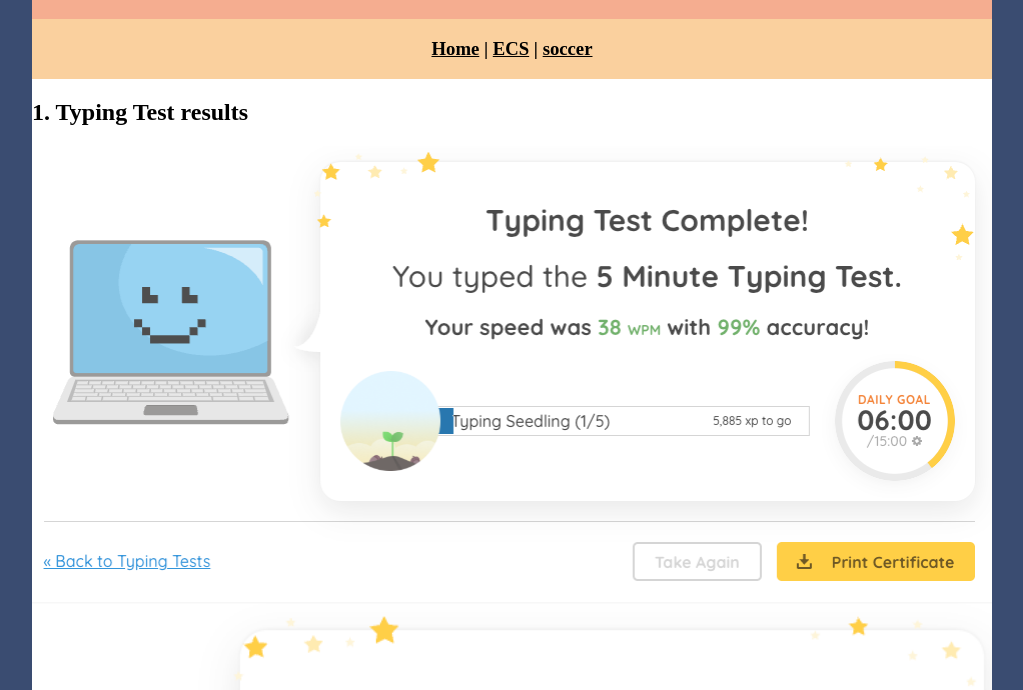
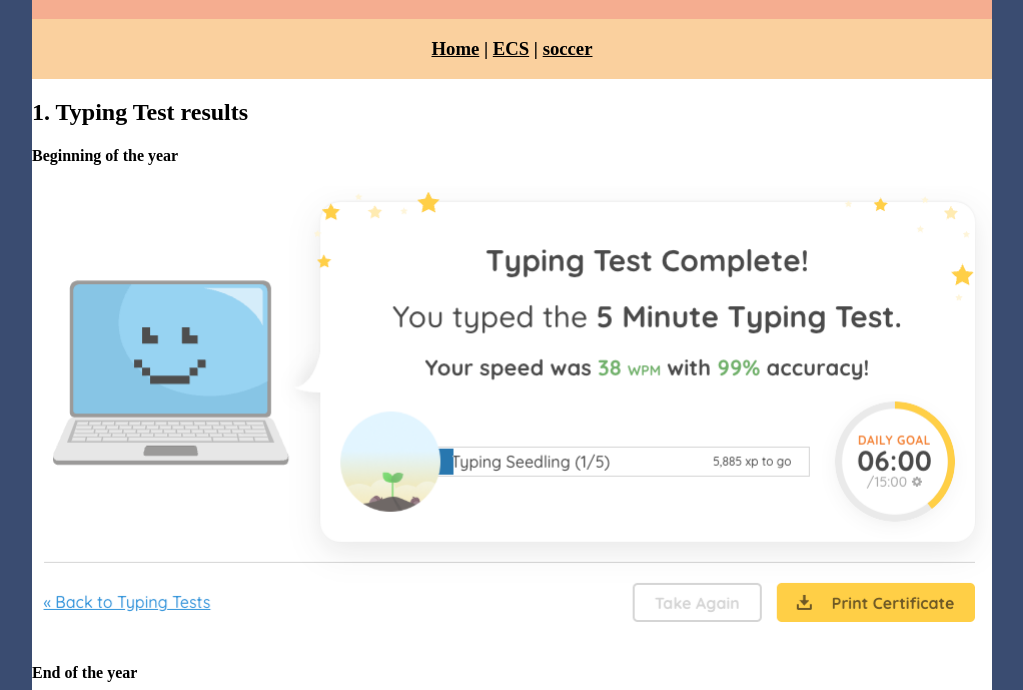
Before and after one commit to eval25/ecsportfolio2025b3, a plain HTML site: page ecs/index.html in a window 1280 px wide. Shown: the part 61-751 px from the top of the page, without its empty margins (128-1151 px from the left). Drawn offline with Linux system fonts and the light colour scheme.

Commit message:
Update index.html

```diff
--- a/ecs/index.html
+++ b/ecs/index.html
@@ -16,7 +16,9 @@
   </div>
   <div class="content">
 	  <h2> 1. Typing Test results</h2>
+	  <h4> Beginning of the year</h4>
 	  <img src="../images/Typing.png" alt="Typing Test" width="960" >
+	  <h4> End of the year </h4>
 	  <img src="../images/Typing2.png" alt="Typing Test" width="960" >
 
 	  <h3>2. Coding Projects </h3>
```
